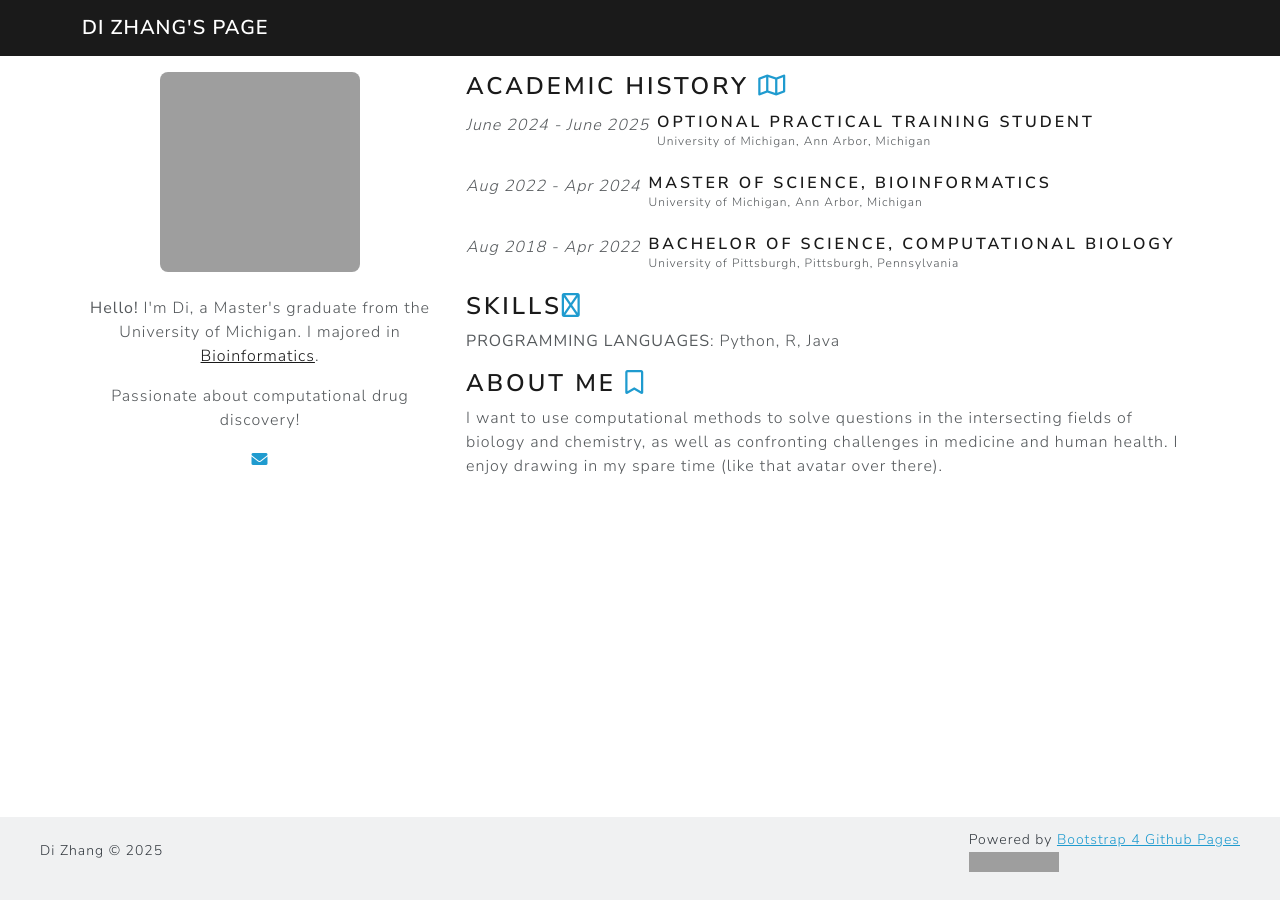
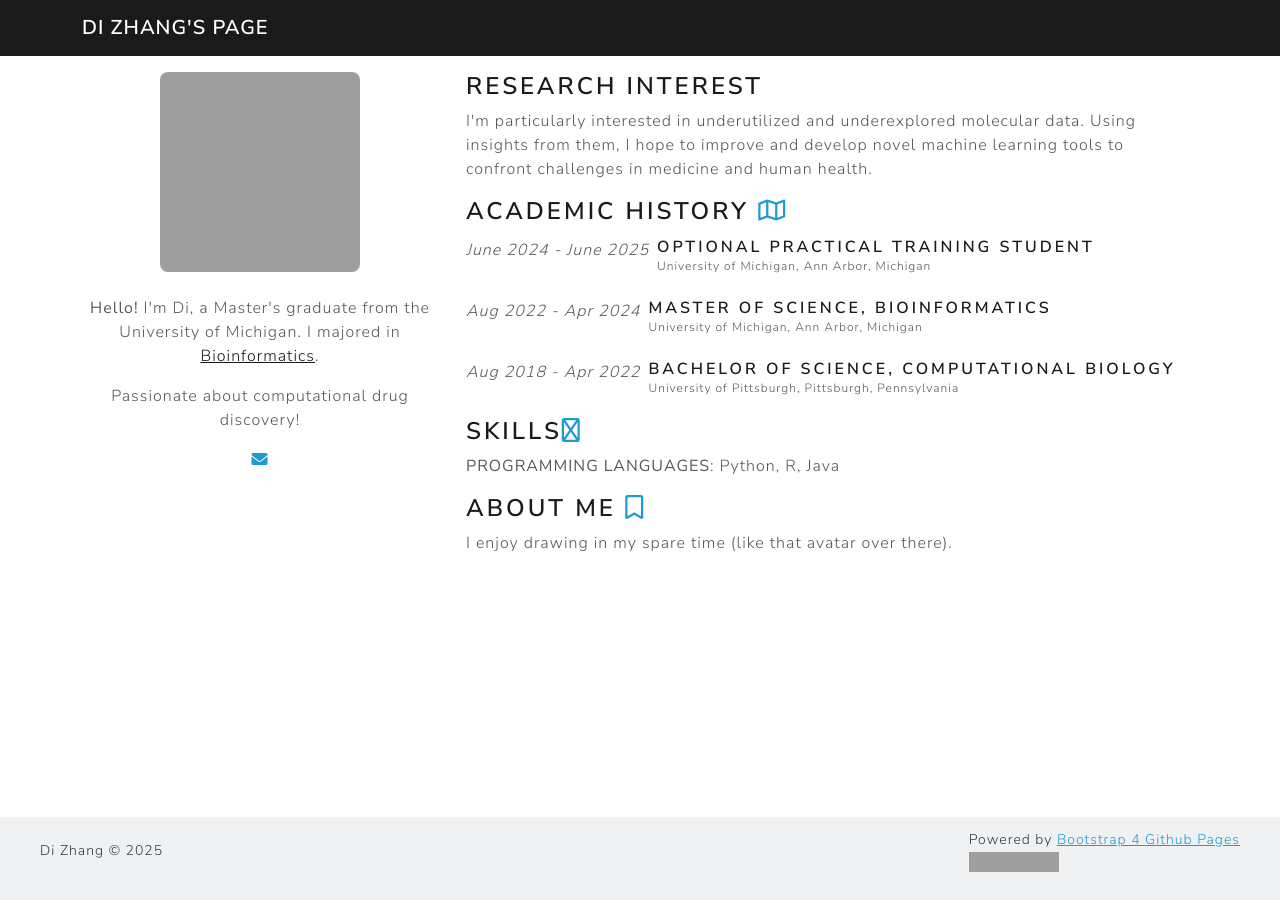
Before and after one commit to zhangdi33/zhangdi33.github.io, a Jekyll site: the page built from index.html, in a window 1280 px wide. Built offline with Jekyll 4.4.1, drawn with Linux system fonts in a browser that asks for light colours; grey boxes are pictures that could not be loaded.

Commit message:
Update index.html

```diff
--- a/index.html
+++ b/index.html
@@ -41,6 +41,13 @@ layout: default
       </div>
       <div class="col-lg-8 p-2"><div class="container p-2">
 
+        <h3>Research Interest <i class="fa-regular fa-books text-info"></i></h3>
+        <p>
+          I'm particularly interested in underutilized and underexplored molecular data.
+          Using insights from them, I hope to improve and develop novel machine learning
+          tools to confront challenges in medicine and human health.
+        </p>
+
         <h3>Academic History <i class="fa-regular fa-map text-info"></i></h3>
         <div class="row px-2">
           <div class="col-lg-auto col-12 p-1">
@@ -81,9 +88,7 @@ layout: default
         </p>
 
         <h3>About Me <i class="fa-regular fa-bookmark text-info"></i></h3>
-        <p>I want to use computational methods to solve questions in the intersecting fields of biology and chemistry,
-          as well as confronting challenges in medicine and human health. I enjoy drawing in my spare time (like that
-          avatar over there).</p>
+        <p>I enjoy drawing in my spare time (like that avatar over there).</p>
 
 
       </div></div>
```
